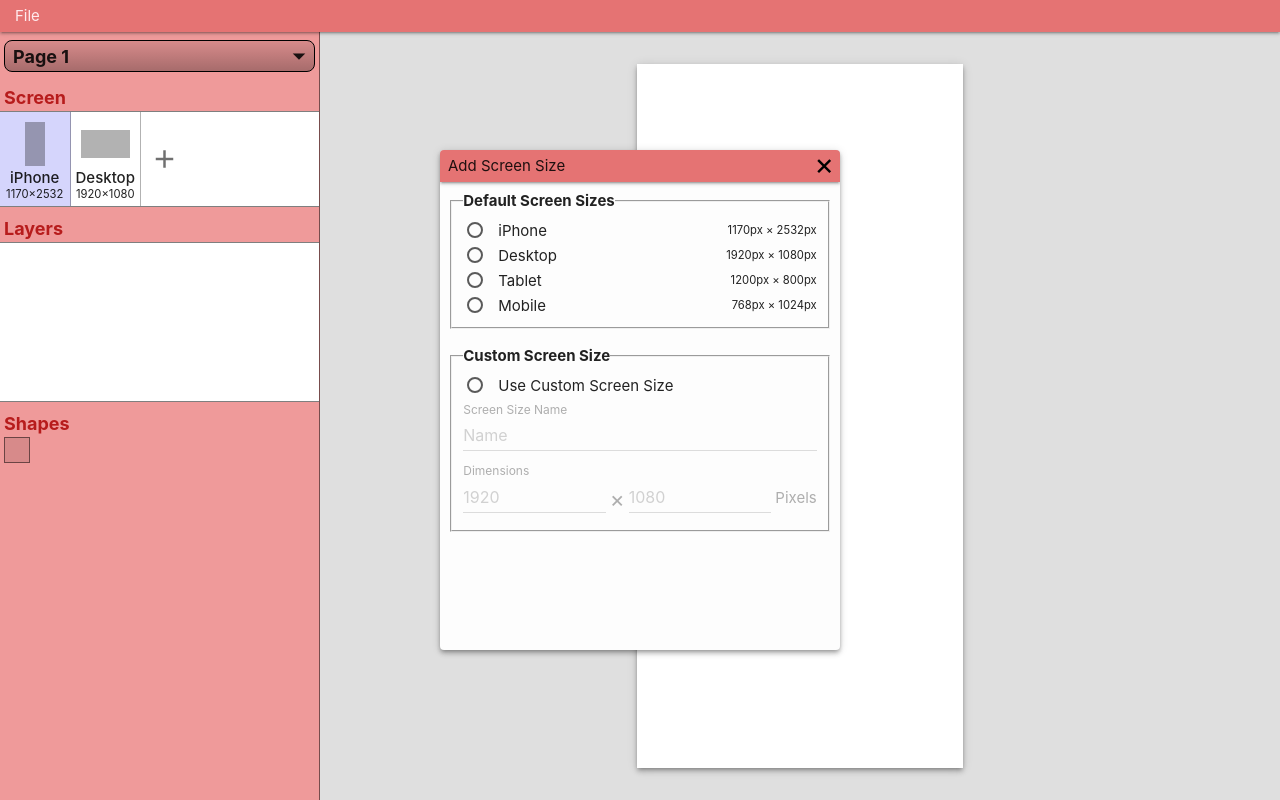
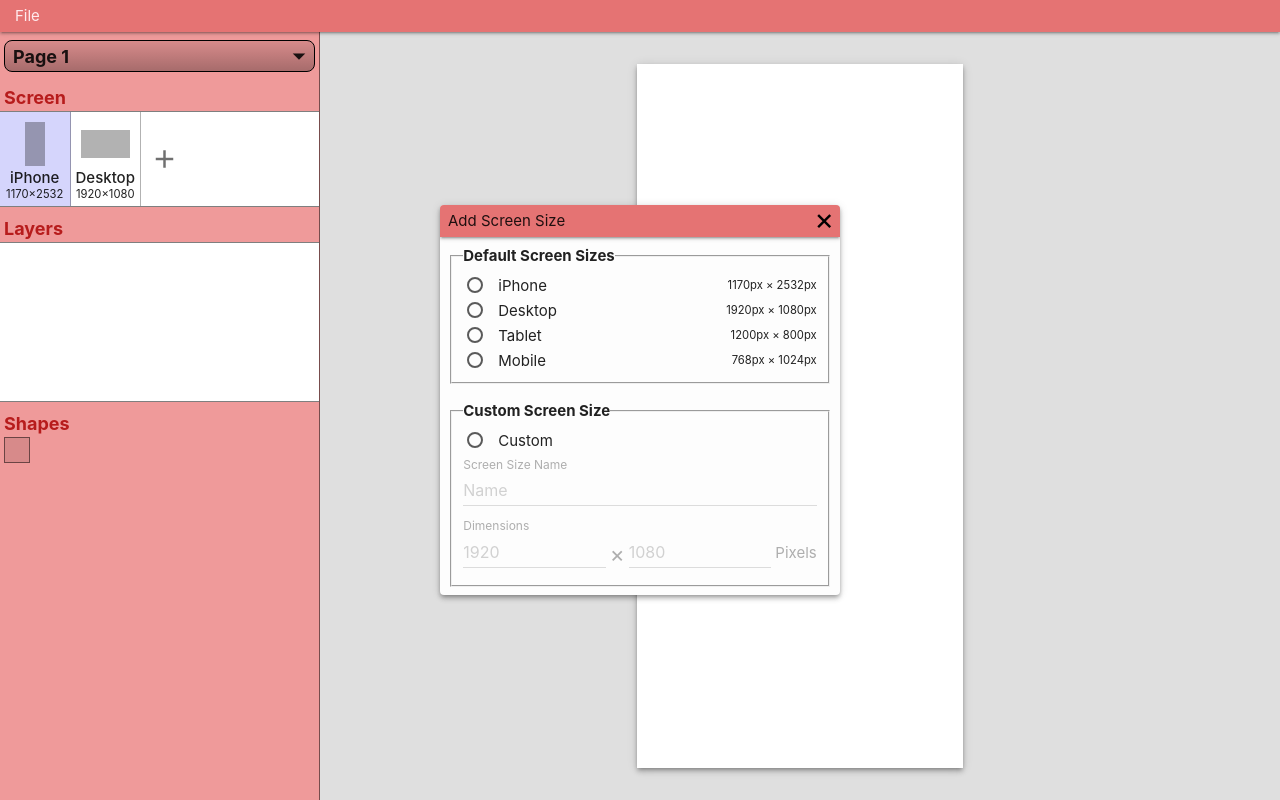
Before and after one commit to ShaneByrne0963/wirefree, a React (Vite) app: page / in a window 1280 px wide. Both pictures are taken after a click on the button "add". Built offline with nearby package versions, Linux system fonts and the light colour scheme.

Commit message:
Remove height setting from window

```diff
--- a/src/assets/css/window.css
+++ b/src/assets/css/window.css
@@ -18,8 +18,6 @@
 }
 
 #window {
-  width: var(--width);
-  height: var(--height);
   scale: 0.9;
   max-width: calc(100vw - 32px);
   max-height: calc(100vh - 32px);
--- a/src/components/window/AddScreenSizeWindow.tsx
+++ b/src/components/window/AddScreenSizeWindow.tsx
@@ -39,7 +39,7 @@ function AddScreenSizeWindow() {
               className="with-gap"
               value="Custom"
             />
-            <span>Use Custom Screen Size</span>
+            <span>Custom</span>
           </label>
 
           <div id="custom-screen-size-inputs">
--- a/src/components/window/Window.tsx
+++ b/src/components/window/Window.tsx
@@ -20,11 +20,9 @@ function Window() {
   const dispatch = useDispatch();
   const label = useSelector((state: RootState) => state.window.label);
   const width = useSelector((state: RootState) => state.window.width);
-  const height = useSelector((state: RootState) => state.window.height);
 
   const windowCss = {
-    "--width": `${width}px`,
-    "--height": `${height}px`,
+    width: `${width}px`,
   } as React.CSSProperties;
 
   return (
--- a/src/state/window/windowSlice.ts
+++ b/src/state/window/windowSlice.ts
@@ -4,14 +4,12 @@ interface WindowState {
   active: boolean;
   label: string;
   width: number;
-  height: number;
 };
 
 const initialState: WindowState = {
   active: false,
   label: "",
   width: 600,
-  height: 500,
 };
 
 const windowProperties = {
@@ -30,7 +28,6 @@ const windowSlice = createSlice({
       const newWindowProps = windowProperties[action.payload as keyof typeof windowProperties];
       state.label = newWindowProps.label;
       state.width = newWindowProps.width;
-      state.height = newWindowProps.height;
       state.active = true;
     },
     closeWindow: (state) => {
```
